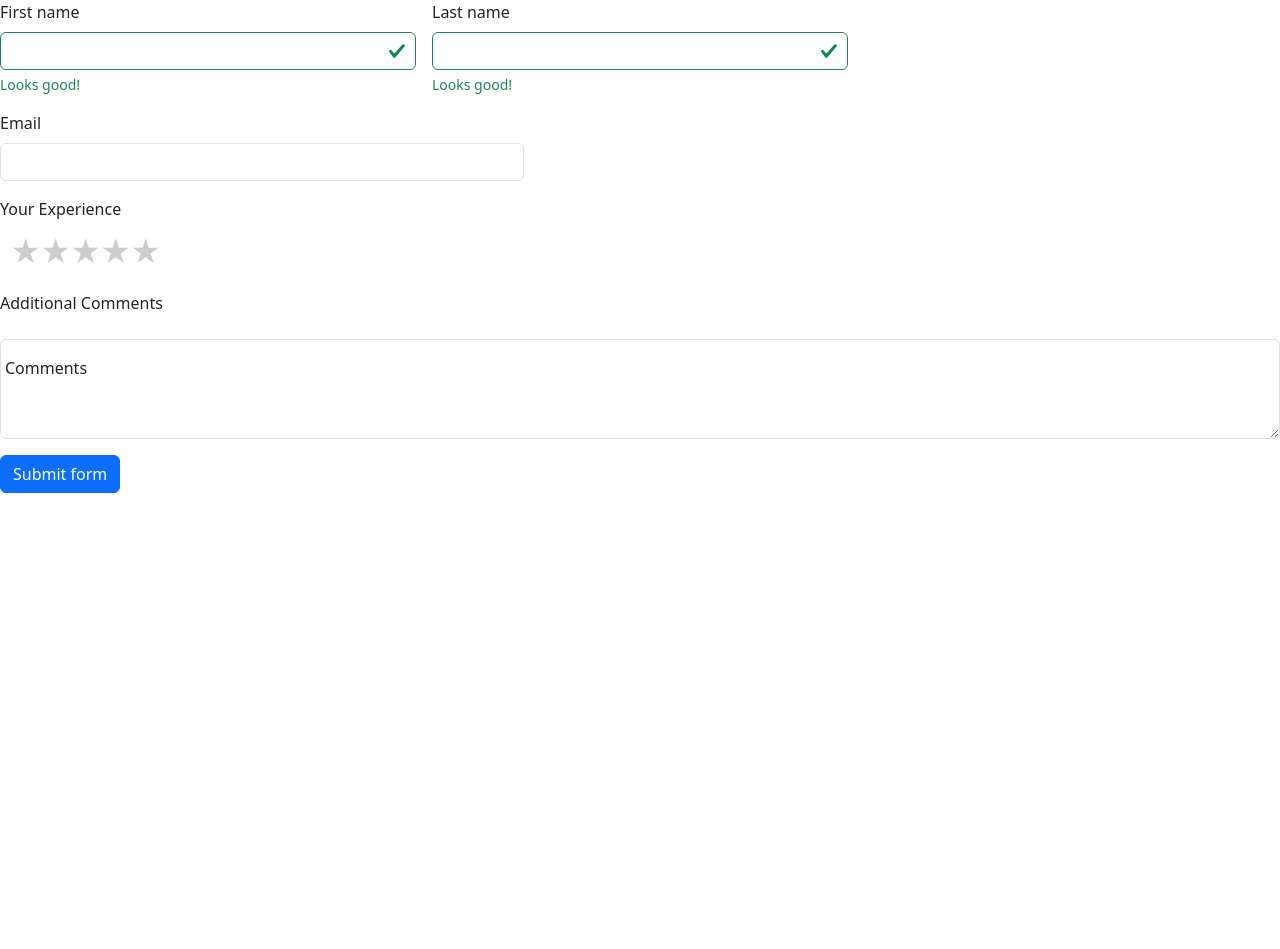
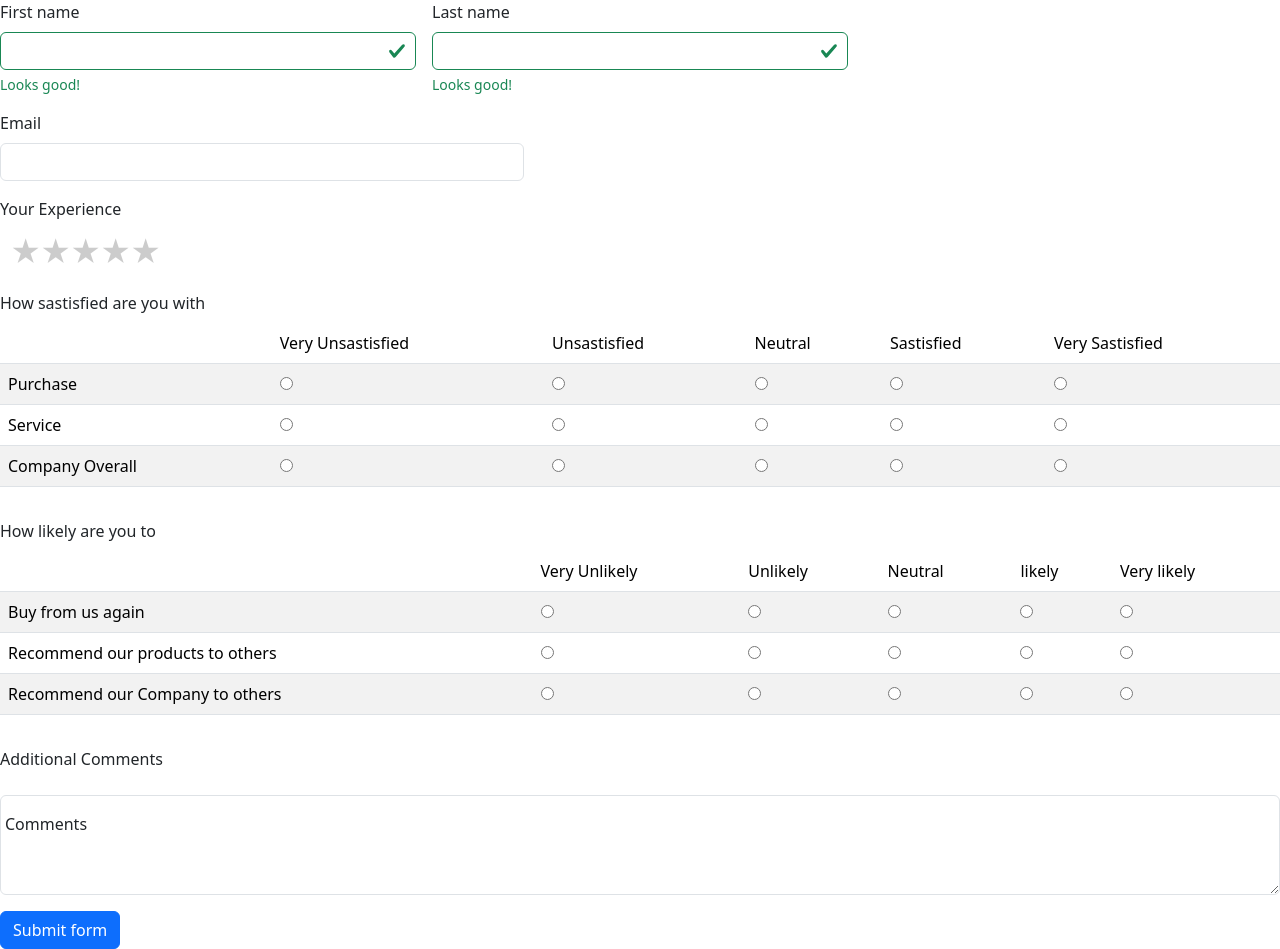
Before and after one commit to Hunter305/guvi_formtask, a plain HTML site: page index.html in a window 1280 px wide. Before the commit the page ends 800 px from the top, so only its background shows below. Drawn offline with nearby package versions, Linux system fonts and the light colour scheme.

Commit message:
Update index.html

```diff
--- a/index.html
+++ b/index.html
@@ -43,6 +43,89 @@
                 <label for="star1" title="text">1 star</label>
               </div>
         </div>
+        <div>
+            <label for="" class="form-label">How sastisfied are you with</label>
+            <table class="table table-striped">
+             <thead>
+                <tr>
+                    <td></td>
+                    <td>Very Unsastisfied</td>
+                    <td>Unsastisfied</td>
+                    <td>Neutral</td>
+                    <td>Sastisfied</td>
+                    <td>Very Sastisfied</td>
+                </tr>
+             </thead>
+             <tbody>
+                <tr>
+                    <td>Purchase</td>
+                    <td><input type="radio" name="Purchase"></td>
+                    <td><input type="radio" name="Purchase"></td>
+                    <td><input type="radio" name="Purchase"></td>
+                    <td><input type="radio" name="Purchase"></td>
+                    <td><input type="radio" name="Purchase"></td>
+                </tr>
+                <tr>
+                    <td>Service</td>
+                    <td><input type="radio" name="Service"></td>
+                    <td><input type="radio" name="Service"></td>
+                    <td><input type="radio" name="Service"></td>
+                    <td><input type="radio" name="Service"></td>
+                    <td><input type="radio" name="Service"></td>
+                </tr>
+                <tr>
+                    <td>Company Overall</td>
+                    <td><input type="radio" name="Company"></td>
+                    <td><input type="radio" name="Company"></td>
+                    <td><input type="radio" name="Company"></td>
+                    <td><input type="radio" name="Company"></td>
+                    <td><input type="radio" name="Company"></td>
+                </tr>
+             </tbody>
+            </table>
+
+        </div>
+        <div>
+            <label for="" class="form-label">How likely are you to</label>
+            <table class="table table-striped">
+             <thead>
+                <tr>
+                    <td></td>
+                    <td>Very Unlikely</td>
+                    <td>Unlikely</td>
+                    <td>Neutral</td>
+                    <td>likely</td>
+                    <td>Very likely</td>
+                </tr>
+             </thead>
+             <tbody>
+                <tr>
+                    <td>Buy from us again</td>
+                    <td><input type="radio" name="Buy"></td>
+                    <td><input type="radio" name="Buy"></td>
+                    <td><input type="radio" name="Buy"></td>
+                    <td><input type="radio" name="Buy"></td>
+                    <td><input type="radio" name="Buy"></td>
+                </tr>
+                <tr>
+                    <td>Recommend our products to others</td>
+                    <td><input type="radio" name="products"></td>
+                    <td><input type="radio" name="products"></td>
+                    <td><input type="radio" name="products"></td>
+                    <td><input type="radio" name="products"></td>
+                    <td><input type="radio" name="products"></td>
+                </tr>
+                <tr>
+                    <td>Recommend our Company to others</td>
+                    <td><input type="radio" name="Com"></td>
+                    <td><input type="radio" name="Com"></td>
+                    <td><input type="radio" name="Com"></td>
+                    <td><input type="radio" name="Com"></td>
+                    <td><input type="radio" name="Com"></td>
+                </tr>
+             </tbody>
+            </table>
+        </div>
 
         <label for="" class="form-label">Additional Comments</label>
         <div class="form-floating">
```
